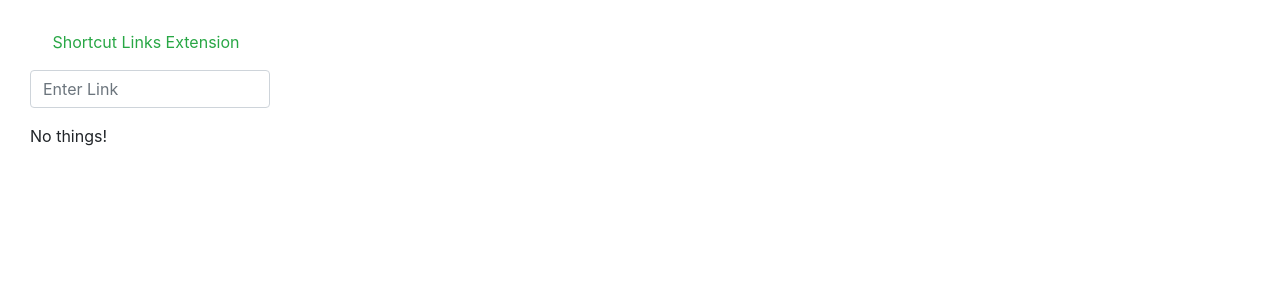
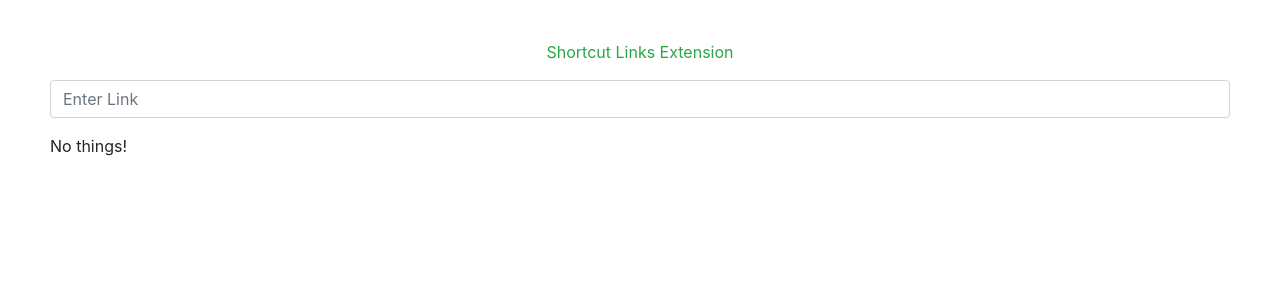
Before and after one commit to trgianghuynh1808/shortcut-links-reacthook-extension, a React (Create React App) app in the folder extension/: page / in a window 1280 px wide. Shown: the top 300 px of the page. Built offline with nearby package versions, Linux system fonts and the light colour scheme.

Commit message:
chore: update UI

```diff
--- a/extension/src/components/ShortCutComponent.js
+++ b/extension/src/components/ShortCutComponent.js
@@ -18,8 +18,8 @@ const ShortCutComponent = () => {
     <Fragment>
       <div className="short-cut-wrp">
         <div className="row justify-content-center">
-          <div className="col-10">
-            <div className="text-success text-capitalize">
+          <div className="col-12">
+            <div className="text-success text-capitalize text-center">
               Shortcut Links Extension
             </div>
           </div>
--- a/extension/src/index.css
+++ b/extension/src/index.css
@@ -6,8 +6,8 @@ body {
   -webkit-font-smoothing: antialiased;
   -moz-osx-font-smoothing: grayscale;
 
-  height: 300px;
-  width: 300px;
+  padding: 10px 20px;
+  padding-bottom: 40px;
 }
 
 code {
```
